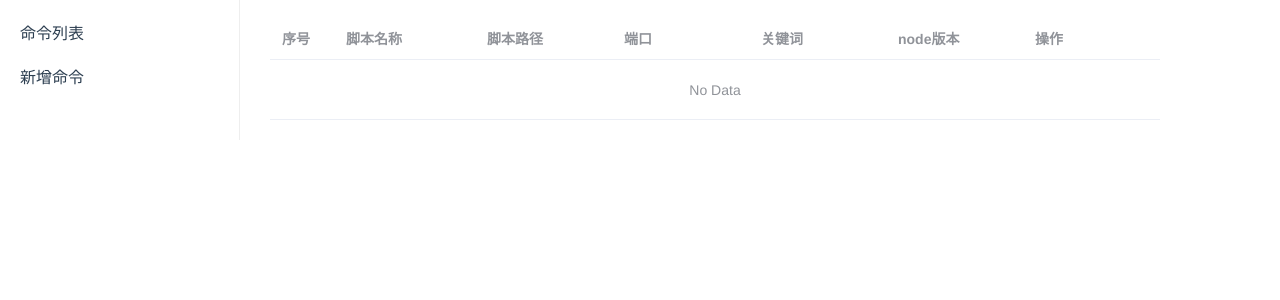
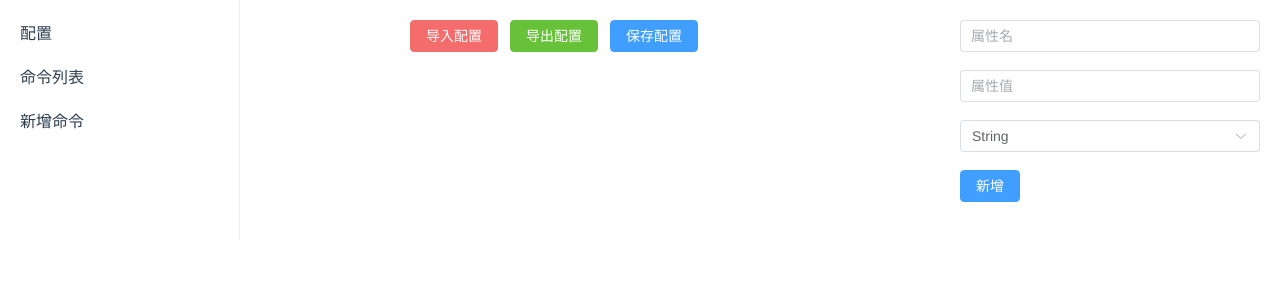
Before and after one commit to kscript/command-manager, a Vue app: page /manager in a window 1280 px wide. Shown: the top 300 px of the page. Built offline with nearby package versions, Linux system fonts and the light colour scheme.

Commit message:
增加配置页,支持下载

```diff
--- a/package.json
+++ b/package.json
@@ -16,6 +16,7 @@
   "devDependencies": {
     "@babel/core": "^7.12.16",
     "@babel/eslint-parser": "^7.12.16",
+    "@element-plus/icons-vue": "^2.1.0",
     "@vue/cli-plugin-babel": "~5.0.0",
     "@vue/cli-plugin-eslint": "~5.0.0",
     "@vue/cli-plugin-router": "~5.0.0",
--- a/src/main.js
+++ b/src/main.js
@@ -5,5 +5,10 @@ import store from './store'
 import ELementPlus from 'element-plus'
 import 'element-plus/dist/index.css'
 import '@/assets/scss/base.scss'
+import * as ElementPlusIconsVue from '@element-plus/icons-vue'
 
-createApp(App).use(store).use(router).use(ELementPlus).mount('#app')
+const app = createApp(App).use(store).use(router).use(ELementPlus)
+for (const [key, component] of Object.entries(ElementPlusIconsVue)) {
+  app.component(key, component)
+}
+app.mount('#app')
--- a/src/router/index.js
+++ b/src/router/index.js
@@ -5,7 +5,8 @@ const routes = [
   {
     path: '/',
     name: 'home',
-    component: HomeView
+    component: HomeView,
+    redirect: '/manager'
   },
   {
     path: '/manager',
--- a/src/views/manager/add.vue
+++ b/src/views/manager/add.vue
@@ -27,48 +27,52 @@
         </el-form-item>
       </el-col>
       <el-col :span="8">
-        <el-form-item label="自动运行" prop="autoRun">
+        <el-form-item label="终端" prop="terminal">
+          <el-select placeholder="选择要使用的终端" v-model="form.terminal">
+            <el-option lable="cmd" value="cmd"></el-option>
+            <el-option lable="git" value="git"></el-option>
+          </el-select>
+        </el-form-item>
+      </el-col>
+      <el-col :span="8">
+        <el-form-item label="默认运行" prop="defaultRun">
           <el-switch
-            v-model="form.autoRun"
+            v-model="form.defaultRun"
             active-text="开启"
             inactive-text="关闭"
           />
         </el-form-item>
       </el-col>
     </el-row>
-    <el-form-item label="命令组(换行符分割)" prop="commands">
-      <el-input v-model="form.commands" type="textarea" :rows="5"></el-input>
+    <el-form-item label="命令组(换行符分割)" prop="commandLines">
+      <el-input v-model="form.commandLines" type="textarea" :rows="5"></el-input>
+    </el-form-item>
+    <el-form-item label="备注说明" prop="desc">
+      <el-input v-model="form.desc" type="textarea" :rows="5"></el-input>
     </el-form-item>
     <el-form-item>
-      <el-button type="primary" @click="onConfirm">{{ row.uuid ? '修改' : '添加' }}</el-button>
+      <el-button type="primary" @click="onConfirm">{{ active === 'edit' ? '修改' : '添加' }}</el-button>
     </el-form-item>
   </el-form>
 </template>
 <script setup>
 import { v4 as uuid } from 'uuid'
-import { ref, defineEmits, defineProps } from 'vue'
-import { useStorage } from '@vueuse/core'
+import { ref, defineEmits, defineProps, watch } from 'vue'
+import { manifest } from './common'
 
 const emit = defineEmits(['back'])
 
 const props = defineProps({
+  active: {
+    type: String
+  },
   row: {
     type: Object,
     default: () => ({})
   }
 })
-const config = useStorage(
-  'package',
-  {},
-  localStorage,
-  { mergeDefaults: true }
-)
-const tableData = useStorage(
-  'scripts',
-  [],
-  localStorage,
-  { mergeDefaults: true }
-)
+
+const tableData = ref(manifest.value.commands)
 const defaultRef = () => ({
   form: Object.assign({
     name: '',
@@ -76,13 +80,14 @@ const defaultRef = () => ({
     port: '',
     nodeVersion: '',
     keywords: '',
-    commands: '',
-    autoRun: false
+    commandLines: '',
+    desc: '',
+    defaultRun: false
   }, props.row.uuid ? props.row : {})
 })
 const form = ref(defaultRef().form)
 const onConfirm = () => {
-  if (props.row.uuid) {
+  if (props.active === 'edit' && props.row.uuid) {
     tableData.value = tableData.value.map((item) => {
       return item.uuid === props.row.uuid ? Object.assign({}, item, form.value) : item
     })
@@ -92,11 +97,21 @@ const onConfirm = () => {
     }))
     form.value = defaultRef().form
   }
-  config.value = Object.assign({}, config.value, {
-    scripts: tableData.value
+  manifest.value = Object.assign({}, manifest.value, {
+    commands: tableData.value
   })
   setTimeout(() => {
     emit('back')
-  }, 50000)
+  }, 500)
 }
+watch(() => props.active, () => {
+  form.value = defaultRef().form
+})
 </script>
+<style lang="scss" scoped>
+.el-form-item {
+  .el-select, :deep(.el-input,.el-select) {
+    width: 100%;
+  }
+}
+</style>
--- /dev/null
+++ b/src/views/manager/common.js
@@ -0,0 +1,19 @@
+import { useStorage } from '@vueuse/core'
+
+export const manifest = useStorage(
+  'manifest',
+  {},
+  localStorage,
+  { mergeDefaults: true }
+)
+
+const download = (content) => {
+  const link = document.createElement('a')
+  link.href = URL.createObjectURL(new Blob([content]))
+  link.download = 'manifest.json'
+  link.click()
+}
+
+export const handleDownload = () => {
+  download(JSON.stringify(manifest.value, null, 2))
+}
--- a/src/views/manager/index.vue
+++ b/src/views/manager/index.vue
@@ -1,6 +1,9 @@
 <template>
   <el-container>
     <el-aside width="240px">
+      <el-row @click="active = 'manifest'">
+        配置
+      </el-row>
       <el-row @click="active = 'list'">
         命令列表
       </el-row>
@@ -9,20 +12,21 @@
       </el-row>
     </el-aside>
     <el-main>
-      <Add v-if="['add', 'edit'].includes(active)" :row="activeRow" @back="active = 'list'"/>
-      <List v-if="active === 'list'" @edit="handleEdit"/>
+      <Add :active="active" v-if="['add', 'edit', 'copy'].includes(active)" :row="activeRow" @back="active = 'list'"/>
+      <List v-if="active === 'list'" @edit="row => handleEdit('edit', row)" @copy="row => handleEdit('copy', row)"/>
+      <Manifest v-if="active === 'manifest'"/>
     </el-main>
-    <el-aside width="100px"></el-aside>
   </el-container>
 </template>
 <script setup>
 import { ref } from 'vue'
 import Add from './add'
 import List from './list'
-const active = ref('list')
+import Manifest from './manifest'
+const active = ref('manifest')
 const activeRow = ref({})
-const handleEdit = (row) => {
-  active.value = 'edit'
+const handleEdit = (type, row) => {
+  active.value = type
   activeRow.value = row
 }
 </script>
--- a/src/views/manager/list.vue
+++ b/src/views/manager/list.vue
@@ -6,26 +6,27 @@
     <el-table-column prop="port" label="端口" />
     <el-table-column prop="keywords" label="关键词" />
     <el-table-column prop="nodeVersion" label="node版本" />
+    <el-table-column prop="terminal" label="终端" />
     <el-table-column prop="handle" label="操作">
       <template #default="{ row }">
-        <el-button @click="handleEdit(row)">修改</el-button>
+        <el-button type="primary" size="small" @click="emit('edit', row)">修改</el-button>
+        <el-button type="primary" size="small" @click="emit('copy', row)">复制</el-button>
       </template>
     </el-table-column>
   </el-table>
+  <el-space>
+    <el-button type="success" @click="handleDownload">导出配置</el-button>
+  </el-space>
 </template>
 
 <script setup>
 import { ref, defineEmits } from 'vue'
-import { useStorage } from '@vueuse/core'
-const emit = defineEmits(['edit'])
-const scripts = useStorage(
-  'scripts',
-  [],
-  localStorage,
-  { mergeDefaults: true }
-)
-const tableData = ref(scripts)
-const handleEdit = (row) => {
-  emit('edit', row)
+import { handleDownload, manifest } from './common'
+const emit = defineEmits(['edit', 'copy'])
+const tableData = ref(manifest.value.commands)
+</script>
+<style scoped>
+.el-space {
+  margin-top: 20px;
 }
-</script>
+</style>
--- /dev/null
+++ b/src/views/manager/manifest.vue
@@ -0,0 +1,121 @@
+<template>
+  <el-container>
+    <el-main style="--el-main-padding: 0px 20px;">
+      <el-form :model="form" label-width="120px">
+        <el-form-item v-for="item in baseForm" :key="item.prop" :label="item.prop">
+          <el-input v-model="form[item.prop]">
+            <template #append>
+              <el-button @click="handleRemove(item)" icon>
+                <el-icon><Minus /></el-icon>
+              </el-button>
+            </template>
+          </el-input>
+        </el-form-item>
+        <el-form-item>
+          <el-button type="danger">
+            <el-upload
+              :before-upload="handleImport"
+              :show-file-list="false"
+            >
+              <template #trigger>
+                <span class="text--white">
+                  导入配置
+                </span>
+              </template>
+            </el-upload>
+          </el-button>
+          <el-button type="success" @click="handleDownload">导出配置</el-button>
+          <el-button type="primary" @click="handleSave">保存配置</el-button>
+        </el-form-item>
+      </el-form>
+    </el-main>
+    <el-aside width="300px">
+      <el-form :model="baseForm">
+        <el-form-item>
+          <el-input placeholder="属性名" v-model="property"></el-input>
+        </el-form-item>
+        <el-form-item>
+          <el-input placeholder="属性值" v-model="value"></el-input>
+        </el-form-item>
+        <el-form-item>
+          <el-select placeholder="类型" v-model="type">
+            <el-option v-for="item in types" :key="item" :label="item" :value="item"></el-option>
+          </el-select>
+        </el-form-item>
+        <el-form-item>
+          <el-button type="primary" @click="handleAdd">新增</el-button>
+        </el-form-item>
+      </el-form>
+    </el-aside>
+  </el-container>
+</template>
+
+<script setup>
+import { ElMessage, ElMessageBox } from 'element-plus'
+import { reactive, watch, ref } from 'vue'
+import { manifest, handleDownload } from './common'
+const type = ref('String')
+const types = ref(['String', 'Number', 'Boolean'])
+const property = ref('')
+const value = ref('')
+const propertys = reactive({})
+const form = reactive({})
+const baseForm = reactive({})
+const handleAdd = () => {
+  if (['commands'].includes(property.value)) {
+    ElMessage.error(`不能添加属性${property.value}`)
+    return
+  }
+  if (!property.value) {
+    ElMessage.error('不能添加空属性')
+    return
+  }
+  propertys[property.value] = { Boolean, String, Number }[type.value](value.value)
+  property.value = value.value = ''
+}
+const handleImport = async (file) => {
+  try {
+    const data = await file.text()
+    // eslint-disable-next-line
+    manifest.value = eval('(' + data + ')')
+  } catch (err) {
+    console.warn(err)
+  }
+  return false
+}
+const handleSave = () => {
+  manifest.value = Object.assign({}, manifest.value, form)
+}
+const handleRemove = (item) => {
+  ElMessageBox.confirm(`是否删除属性${item.prop}`).then(() => {
+    delete baseForm[item.prop]
+    delete propertys[item.prop]
+  }).catch(console.log)
+}
+watch(() => [manifest.value, property.value], () => {
+  const data = Object.assign({}, propertys, manifest.value)
+  Object.keys(data).forEach(key => {
+    if (!(data[key] instanceof Object)) {
+      const value = data[key]
+      form[key] = value
+      baseForm[key] = { prop: key, value, type: typeof value }
+    }
+  })
+}, {
+  immediate: true
+})
+</script>
+
+<style lang="scss" scoped>
+.el-form-item {
+  .el-select, :deep(.el-input,.el-select) {
+    width: 100%;
+  }
+}
+.text--white {
+  color: #fff;
+  &:hover {
+    color: #fff;
+  }
+}
+</style>
```
